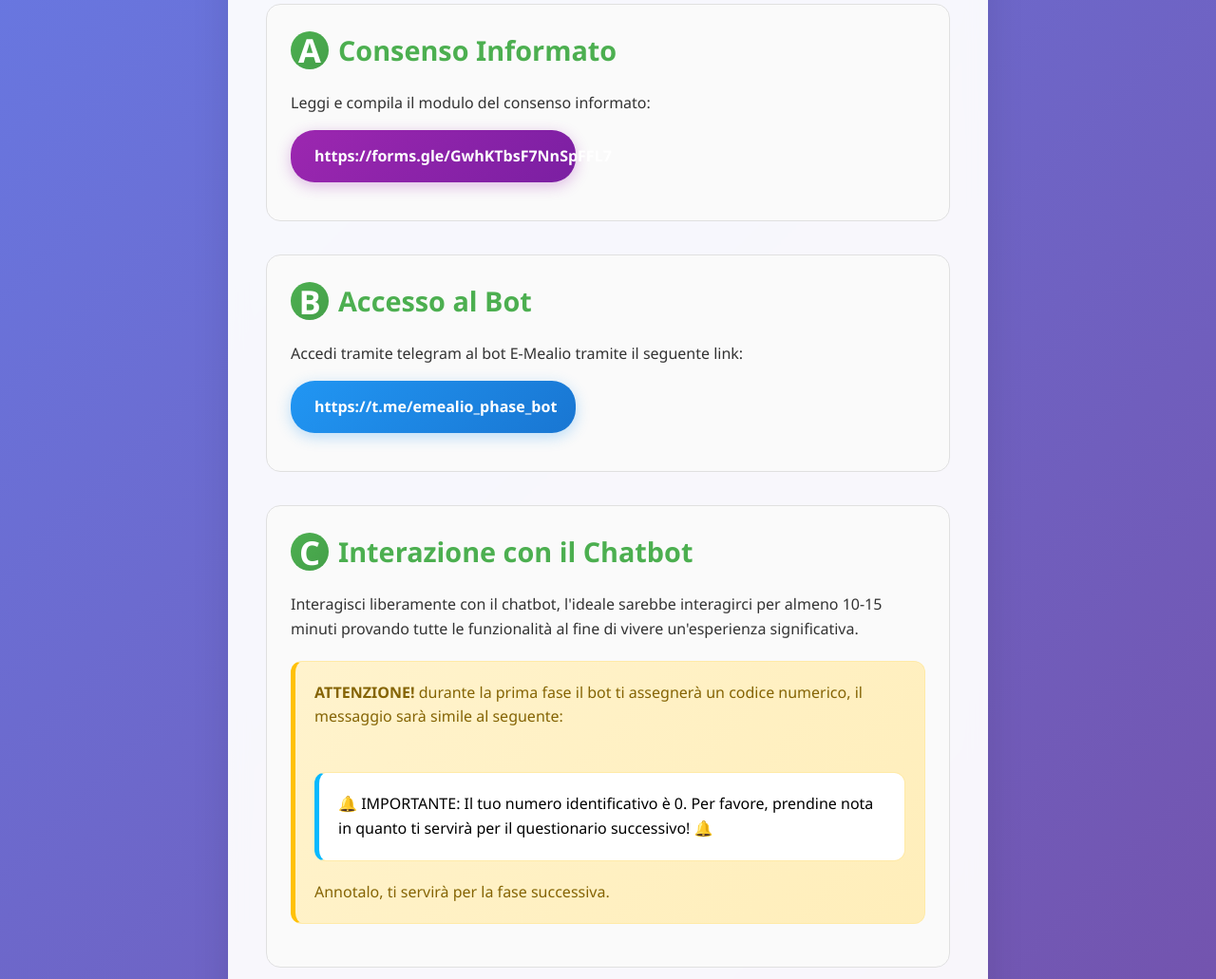
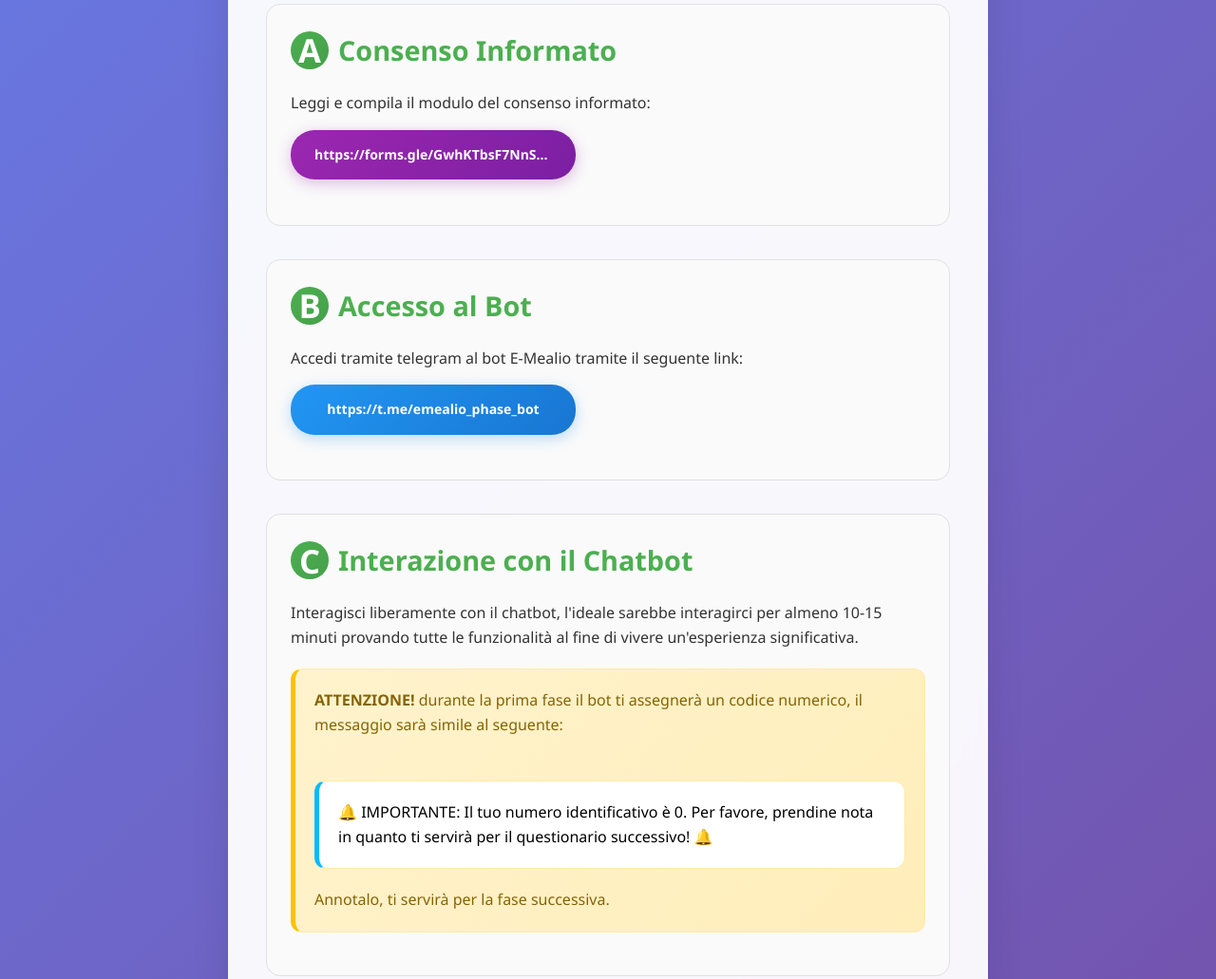
Before and after one commit to aiacovazzi/emealio_experiement_a_instruction, a plain HTML site: page b/index.html in a window 1280 px wide. Shown: the part 500-1531 px from the top of the page at 95% size. Drawn offline with Linux system fonts and the light colour scheme.

Commit message:
fixed button link

```diff
--- a/b/index.html
+++ b/b/index.html
@@ -119,12 +119,20 @@
             font-weight: bold;
             transition: all 0.3s ease;
             box-shadow: 0 4px 15px rgba(33, 150, 243, 0.3);
+
             /* Responsive improvements */
             width: 100%;
             max-width: 300px; /* Prevents it from getting too wide */
             text-align: center;
             box-sizing: border-box;
-            font-size: 16px; /* Base font size */
+            font-size: 14px; /* Base font size */
+
+            /* Text overflow prevention */
+            white-space: nowrap;
+            overflow: hidden;
+            text-overflow: ellipsis;
+            min-width: 0; /* Allows flex item to shrink below content size */
+        }
         }
 
         .bot-link:hover {
@@ -150,7 +158,14 @@
             max-width: 300px; /* Prevents it from getting too wide */
             text-align: center;
             box-sizing: border-box;
-            font-size: 16px; /* Base font size */
+            font-size: 14px; /* Base font size */
+
+            /* Text overflow prevention */
+            white-space: nowrap;
+            overflow: hidden;
+            text-overflow: ellipsis;
+            min-width: 0; /* Allows flex item to shrink below content size */
+        }
         }
 
         .survey-link:hover {
```
Also changed, not shown: a/index.html (+17 -2 lines).
